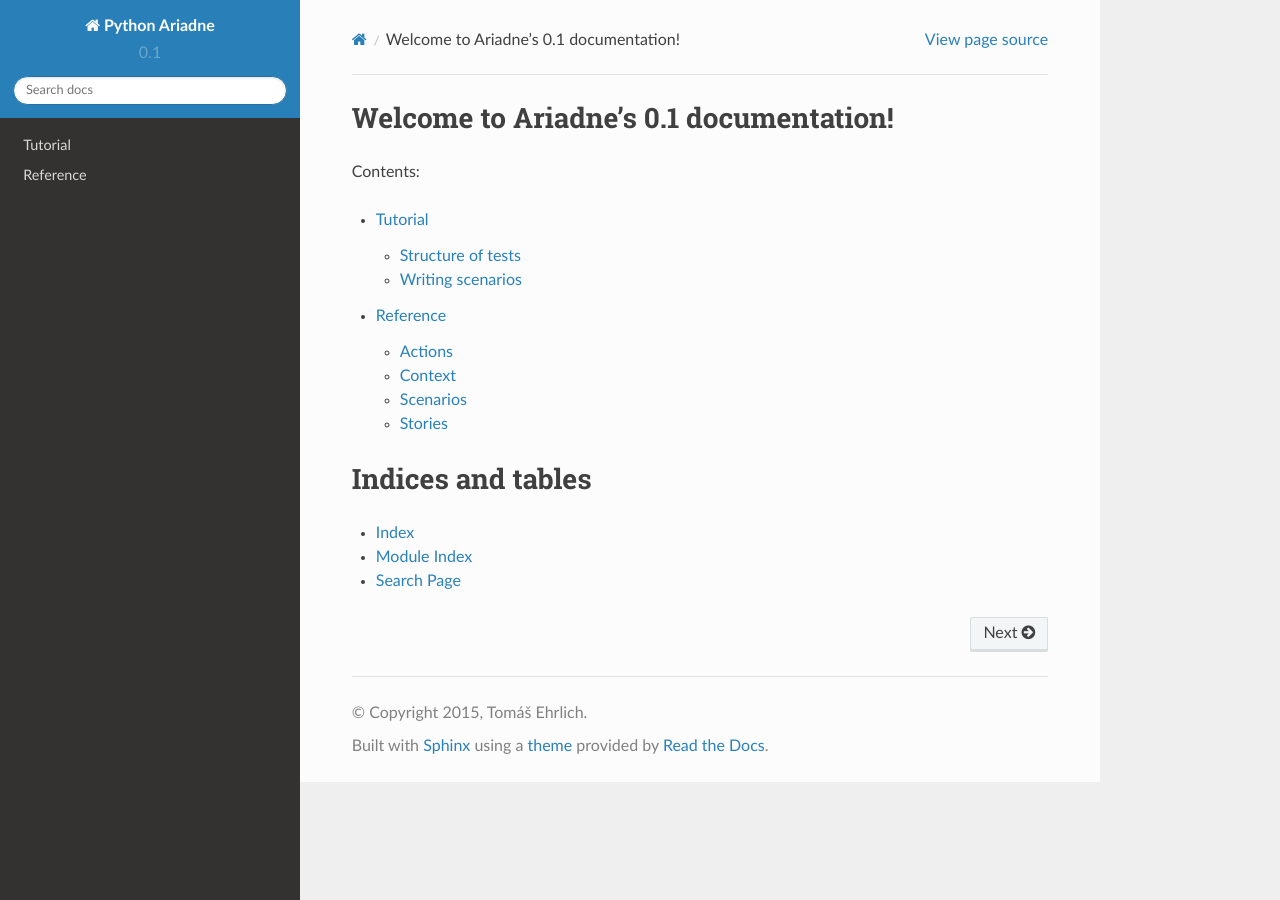
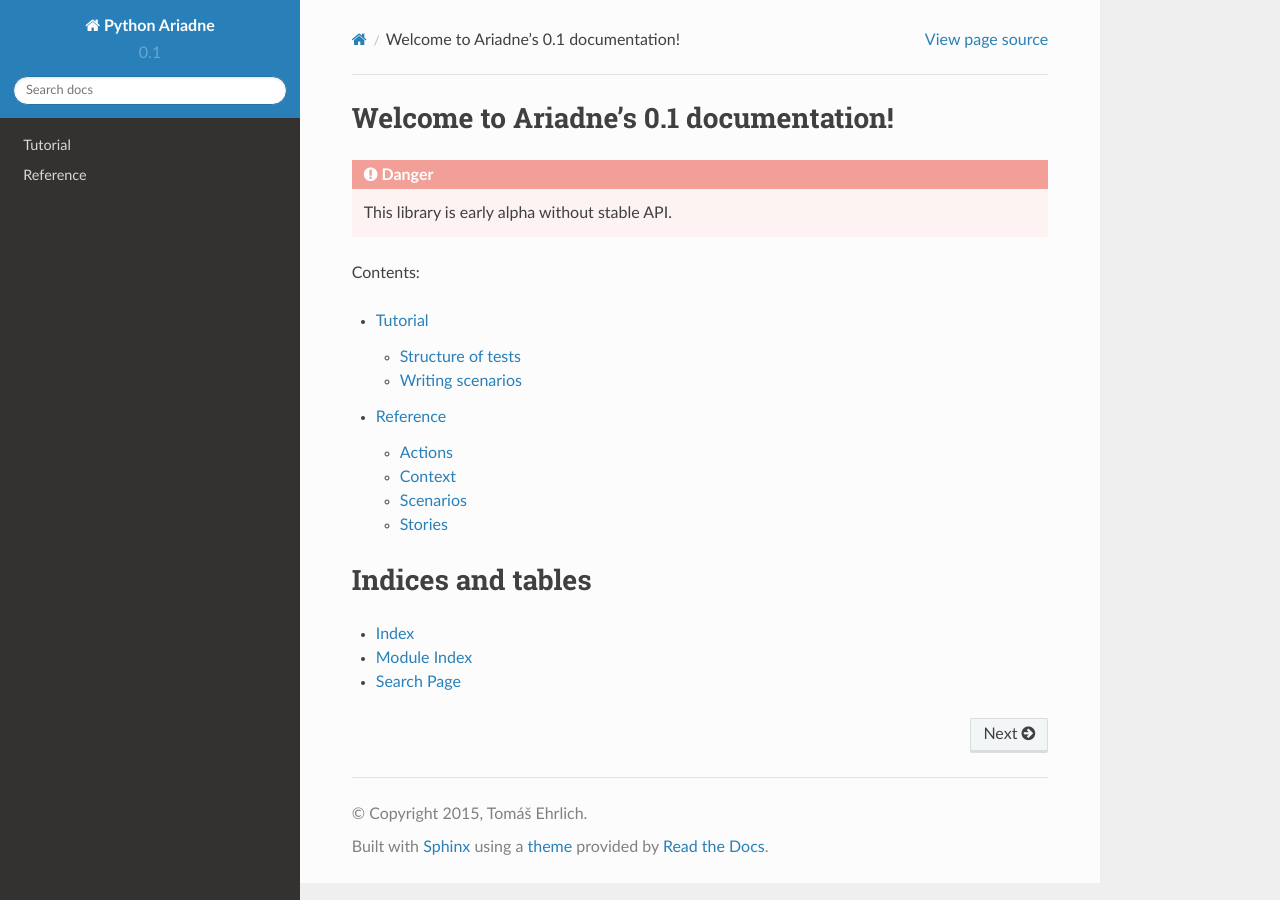
Before and after one commit to tricoder42/python-ariadne, a Sphinx documentation site: the page built from docs/index.rst, in a window 1280 px wide. Built offline with Sphinx 7.4.7 and the Read the Docs theme 2.0.0, drawn with Linux system fonts in a browser that asks for light colours.

Commit message:
Added notes about early alpha stage of docs.

```diff
--- a/docs/index.rst
+++ b/docs/index.rst
@@ -1,5 +1,7 @@
 Welcome to Ariadne's |version| documentation!
 =============================================
+
+.. danger:: This library is early alpha without stable API.
 
 Contents:
 
```
Also changed, not shown: README.md (+2 -0 lines).
